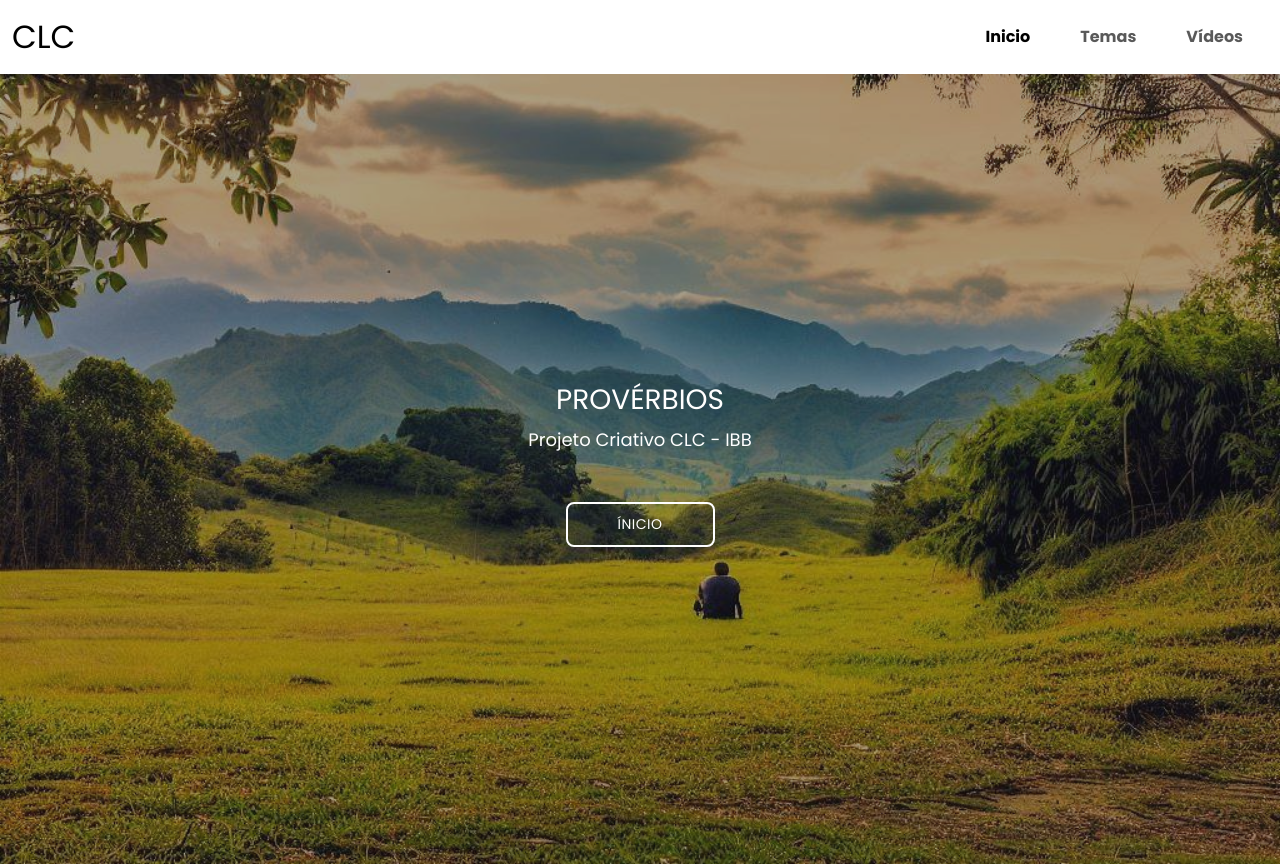
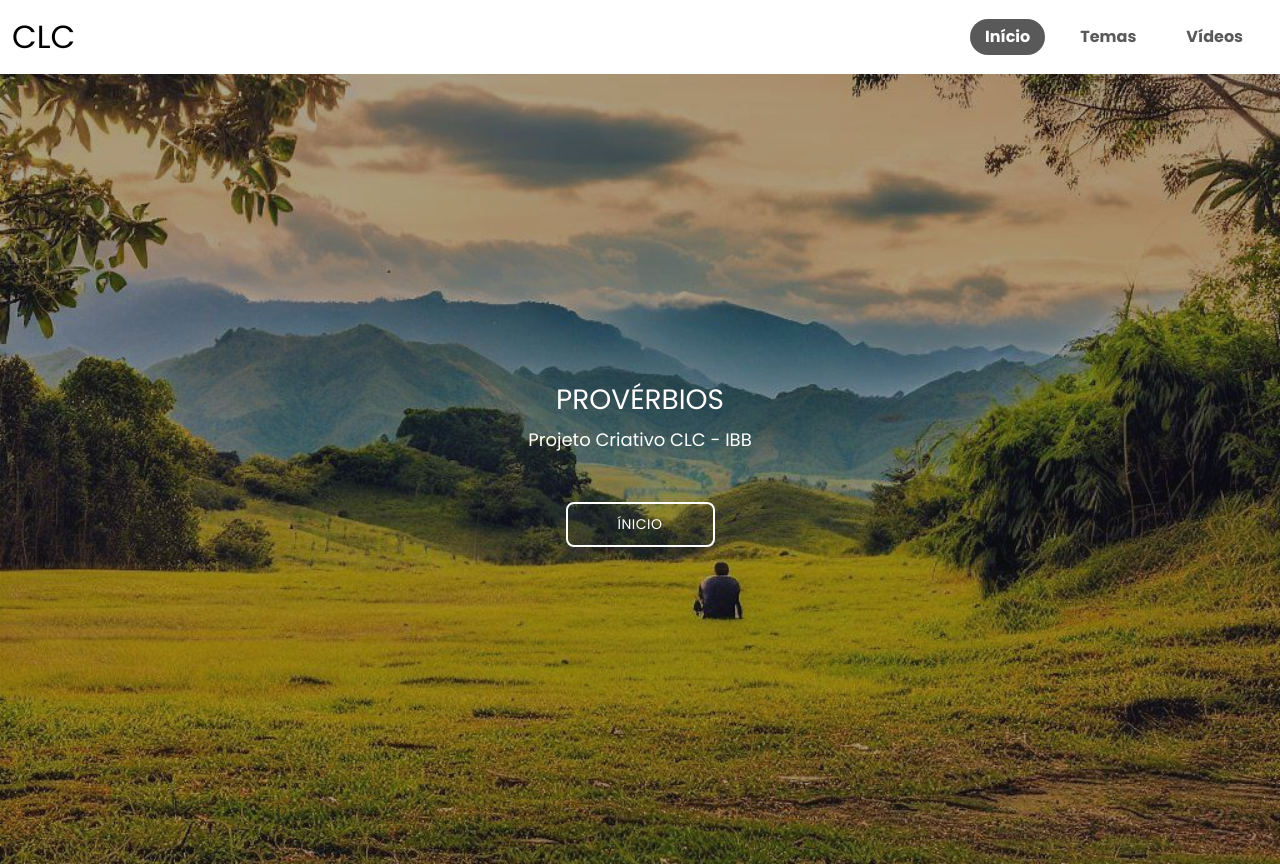
Before and after one commit to SuelanyBrito/Project-pv-frontend, an Angular app: page / in a window 1280 px wide. Shown: the top 866 px of the page. Built offline with nearby package versions, Linux system fonts and the light colour scheme; a web font is replaced by a local one.

Commit message:
add style in menu

```diff
--- a/src/app/components/header/header.component.html
+++ b/src/app/components/header/header.component.html
@@ -18,7 +18,7 @@
         >
           <ul class="navbar-nav ms-auto mb-2 mb-lg-0">
             <li class="nav-item">
-              <a class="nav-link" (click)="scrollOnTop()" routerLink="/" [ngClass]="{ 'active': isRouteActive('/') }" aria-current="page">Inicio</a>
+              <a class="nav-link" (click)="scrollOnTop()" routerLink="/" [ngClass]="{ 'active': isRouteActive('/') }" aria-current="page">Início</a>
             </li>
             <li class="nav-item">
               <a class="nav-link" routerLink="/themes" [ngClass]="{ 'active': isRouteActive('/themes') }">Temas</a>
--- a/src/app/components/header/header.component.scss
+++ b/src/app/components/header/header.component.scss
@@ -23,6 +23,13 @@ a {
           margin: 0 10px;
           border-radius: 20px;
           text-decoration: none;
+          display: flex;
+          justify-content: center;
+
+          &.active{
+            background: #000000A6 ;
+            color: #fff;
+          }
       }
     }
 
```
